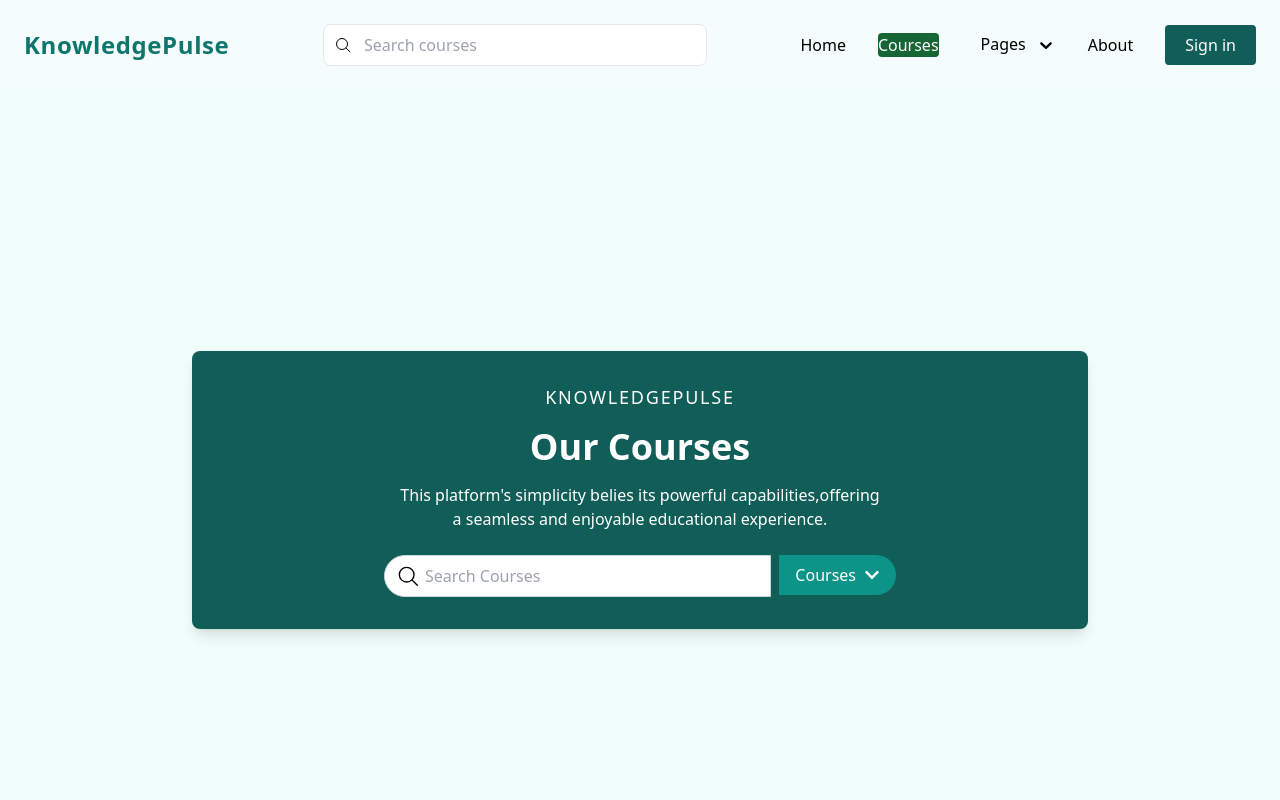
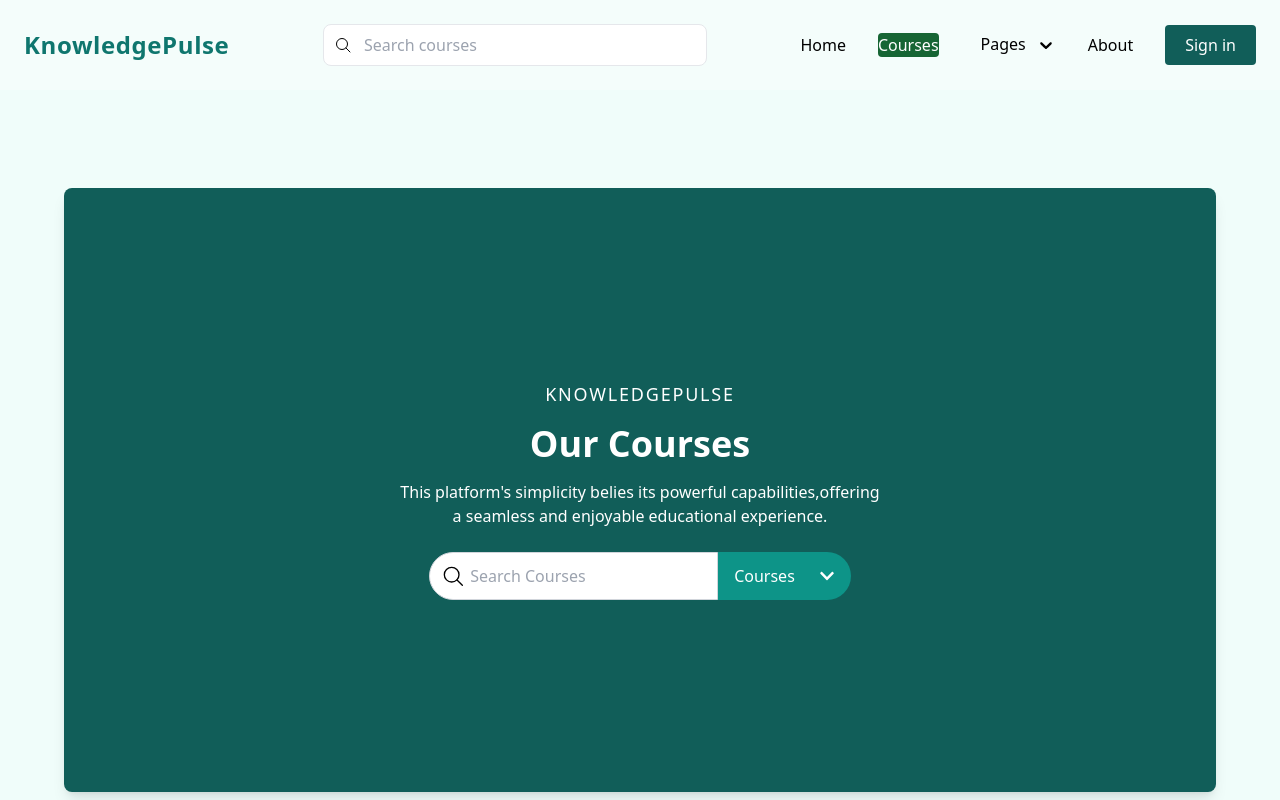
Before and after one commit to ali-khattak/Learning-home-Page, a React (Vite) app: page /courses in a window 1280 px wide. Shown: the top 800 px of the page. Built offline with nearby package versions, Linux system fonts and the light colour scheme.

Commit message:
Update HeroSecForCp.jsx

```diff
--- a/src/components/HeroSecForCp.jsx
+++ b/src/components/HeroSecForCp.jsx
@@ -33,18 +33,19 @@ const HeroSecForCp = () => {
 
   return (
     <section className="relative bg-teal-50 p-16 min-h-screen flex items-center justify-center">
-      <div className="bg-teal-800 text-white rounded-lg p-8 shadow-lg w-full max-w-4xl flex flex-col items-center">
+      <div className="bg-teal-800 text-white rounded-lg p-48 shadow-lg w-full max-w-8xl flex flex-col items-center">
         <h1 className="text-lg font-medium tracking-widest">KNOWLEDGEPULSE</h1>
         <h2 className="text-4xl font-bold mt-4">Our Courses</h2>
         <p className="mt-4 text-center">
           This platform's simplicity belies its powerful capabilities,offering <br></br>  a seamless and enjoyable educational experience.
         </p>
-        <div className="mt-6 flex space-x-2 relative w-full max-w-lg">
-          <div className="relative w-full">
+        <div className="mt-6 flex relative">
+            <div className="relative w-full md:w-auto">
               <input
                 type="text"
                 placeholder="Search Courses"
                 className="w-full px-4 py-2 border border-gray-300 rounded-l-full focus:outline-none text-black pl-10"
+                style={{ height: '48px' }} // Ensure the height matches the button
               />
               <img
                 src="/search-icon.svg" // Adjust the path as needed
@@ -56,15 +57,16 @@ const HeroSecForCp = () => {
               <button
                 className="bg-teal-600 text-white px-4 py-2 rounded-r-full flex items-center"
                 onClick={handleToggleDropdown}
+                style={{ height: '48px' }} // Match the height of the input field
               >
                 Courses
-              <FaChevronDown className="ml-2" />
+                <FaChevronDown className="ml-6 " />
               </button>
             {dropdownVisible && (
               <div className="absolute right-0 mt-2 w-48 bg-black border border-gray-300 rounded-lg shadow-lg z-10">
                 <ul className="py-2">
                   <li
-                    className="px-4 py-2 hover:bg-white-100 cursor-pointer"
+                    className="px-4 py-2 hover:bg-teal-800 cursor-pointer"
                     onClick={handleDropdownItemClick}
                   >
                     Course 1
```
Lines whose indentation alone changed are shown as unchanged.
